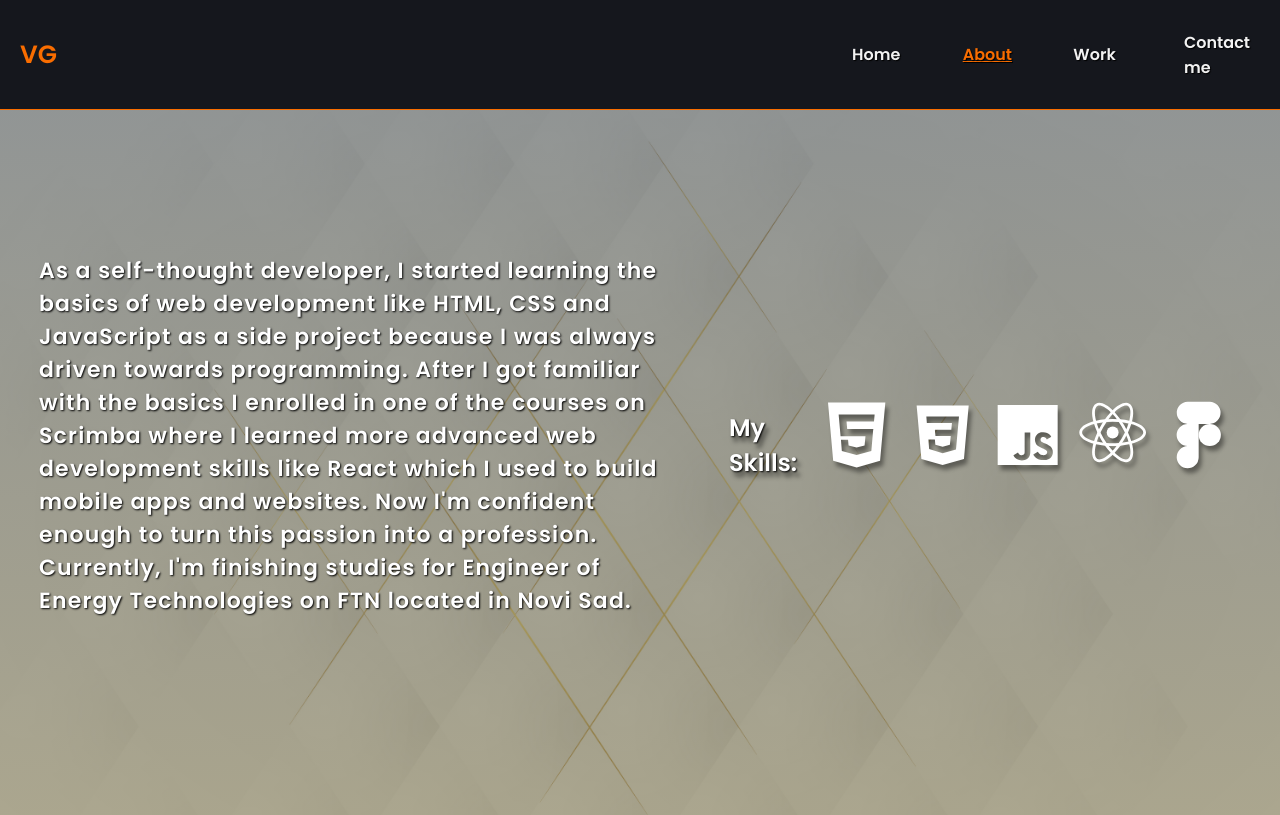
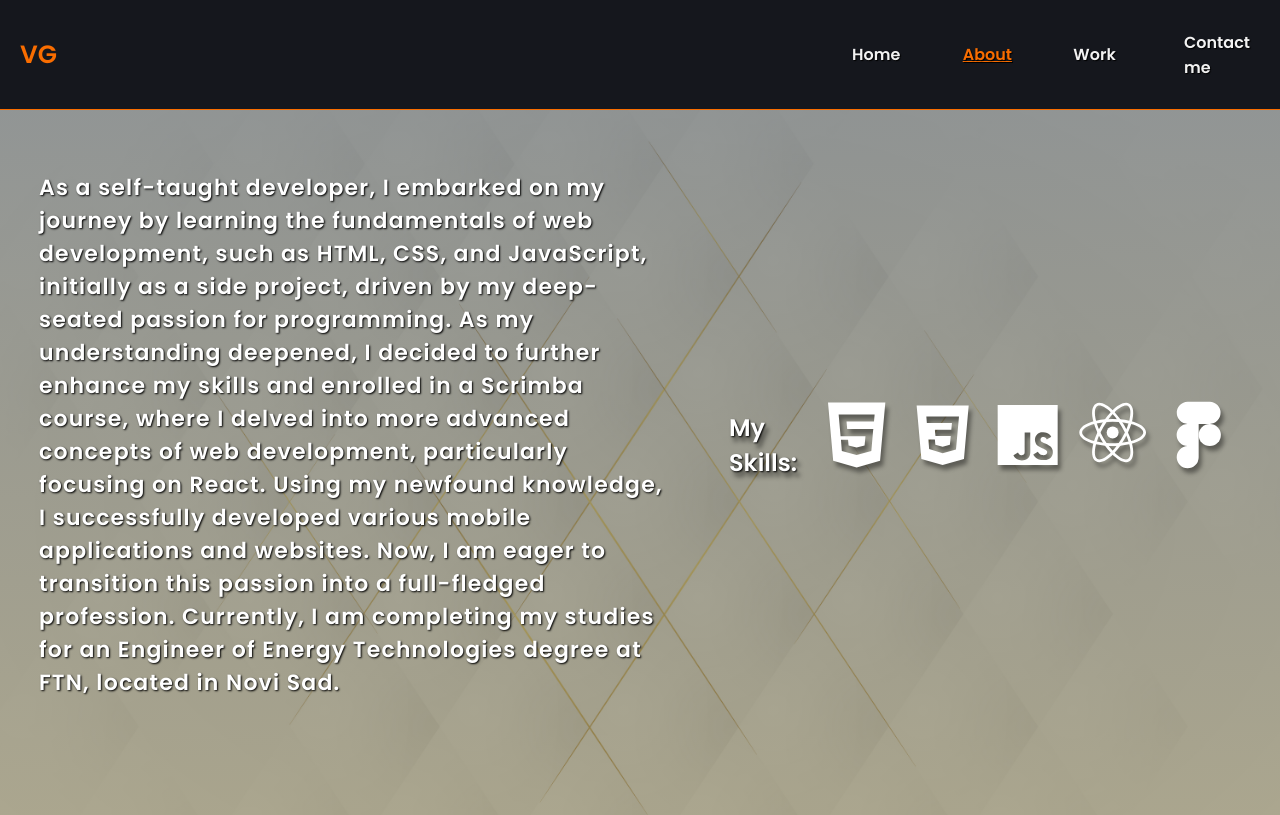
Before and after one commit to VladimirGlumac/Portfolio, a React (Vite) app: page /about in a window 1280 px wide. Shown: the top 815 px of the page. Built offline with nearby package versions, Linux system fonts and the light colour scheme.

Commit message:
Update About.jsx

```diff
--- a/src/pages/About.jsx
+++ b/src/pages/About.jsx
@@ -13,7 +13,7 @@ export default function About() {
             <div className="about-container">
 
                 <h2 className="Abouttext">
-                    As a self-thought developer, I started learning the basics of web development like HTML, CSS and JavaScript as a side project because I was always driven towards programming. After I got familiar with the basics I enrolled in one of the courses on Scrimba where I learned more advanced web development skills like React which I used to build mobile apps and websites. Now I'm confident enough to turn this passion into a profession. Currently, I'm finishing studies for Engineer of Energy Technologies on FTN located in Novi Sad.</h2>
+                    As a self-taught developer, I embarked on my journey by learning the fundamentals of web development, such as HTML, CSS, and JavaScript, initially as a side project, driven by my deep-seated passion for programming. As my understanding deepened, I decided to further enhance my skills and enrolled in a Scrimba course, where I delved into more advanced concepts of web development, particularly focusing on React. Using my newfound knowledge, I successfully developed various mobile applications and websites. Now, I am eager to transition this passion into a full-fledged profession. Currently, I am completing my studies for an Engineer of Energy Technologies degree at FTN, located in Novi Sad.</h2>
                 <div className="skills" >
                     <h2 className="skillstext">My Skills:</h2>
                     <AiFillHtml5 style={{ height: 80, fontSize: 50, }} className="skilliconhtml" />
```
